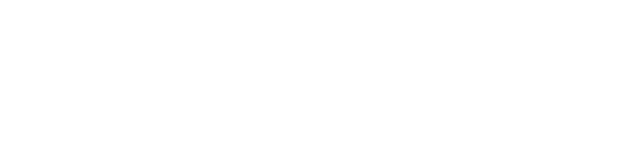
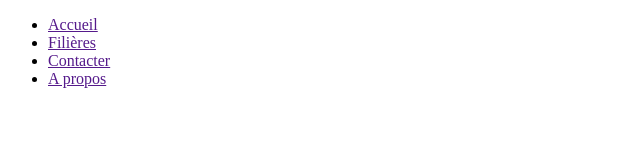
Before and after one commit to Percevereluc/site-esgis, a plain HTML site: page index.html in a window 1280 px wide. Shown: the whole page, without its empty margins (0-640 px from the left). Drawn offline with Linux system fonts and the light colour scheme.

Commit message:
Création du nemu de navigation

```diff
--- a/index.html
+++ b/index.html
@@ -6,6 +6,13 @@
     <title>Document</title>
 </head>
 <body>
-
+    <nav>
+        <ul>
+            <li><a href="">Accueil</a></li>
+            <li><a href="">Filières</a></li>
+            <li><a href="">Contacter</a></li>
+            <li><a href="">A propos</a></li>
+        </ul>
+    </nav>
 </body>
 </html>
```
